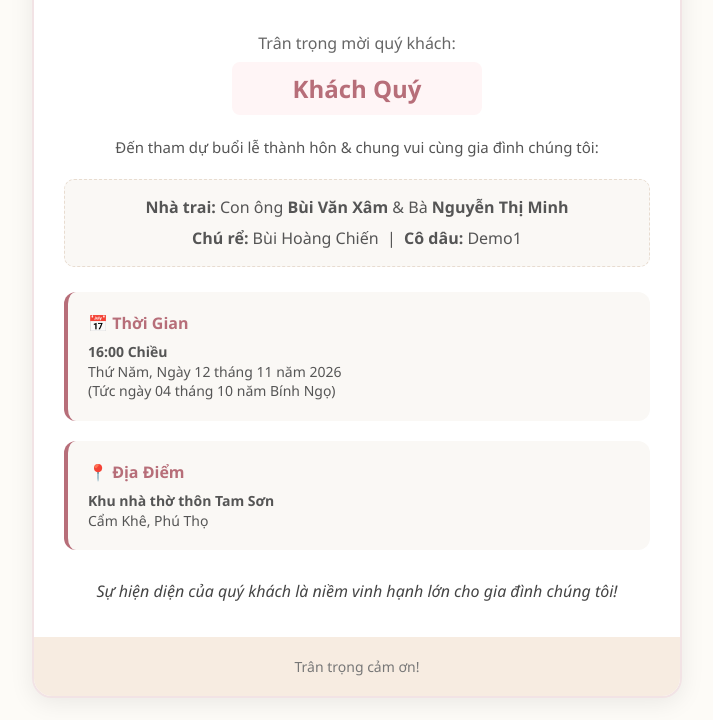
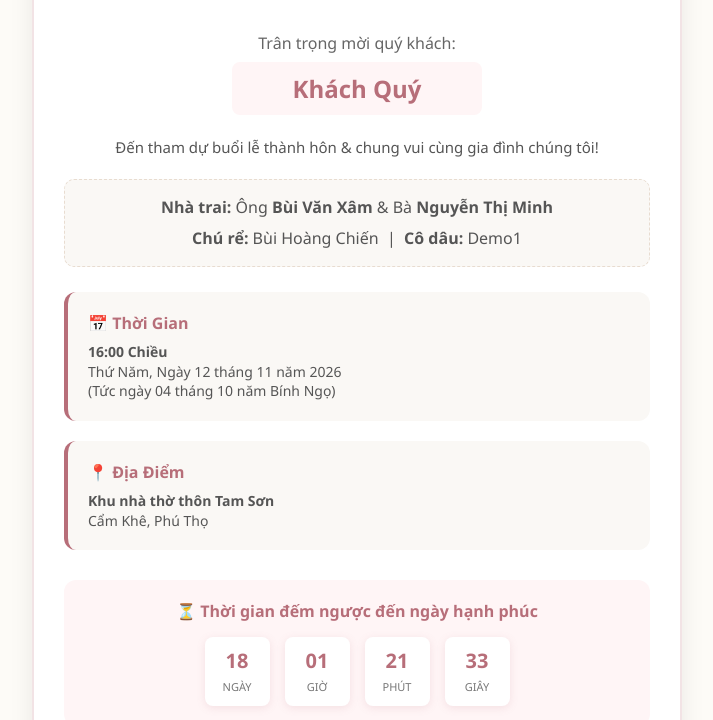
Before and after one commit to chienbeee/batngooday, a website: page public/invite.html in a window 1280 px wide. Shown: the part 232-952 px from the top of the page, without its empty margins (283-996 px from the left). Drawn offline with Linux system fonts and the light colour scheme.

Commit message:
Them bo dem nguoc

```diff
--- a/public/invite.html
+++ b/public/invite.html
@@ -11,7 +11,7 @@
         <div class="header-section">
             <span class="sub-title">Save The Date</span>
             <h1>Lễ Thành Hôn</h1>
-            <div class="couple-names">Hoàng Chiến & Demo1</div>
+            <div class="couple-names">Hoàng Chiến &amp; Demo1</div>
         </div>
 
         <div class="invitation-content">
@@ -19,11 +19,12 @@
             <div class="guest-name-box" id="displayGuestName">Đang tải tên...</div>
 
             <p class="intro-text">
-                Đến tham dự buổi lễ thành hôn &amp; chung vui cùng gia đình chúng tôi:
+                Đến tham dự buổi lễ thành hôn &amp; chung vui cùng gia đình chúng tôi!
             </p>
 
-            <div class="family-info" style="margin-bottom: 25px; text-align: center; color: #555;">
-                <p><strong>Nhà trai:</strong> Con ông <strong>Bùi Văn Xâm</strong> &amp; Bà <strong>Nguyễn Thị Minh</strong></p>
+            <!-- Thông tin Gia đình -->
+            <div class="family-info">
+                <p><strong>Nhà trai:</strong> Ông <strong>Bùi Văn Xâm</strong> &amp; Bà <strong>Nguyễn Thị Minh</strong></p>
                 <p style="margin-top: 5px;"><strong>Chú rể:</strong> Bùi Hoàng Chiến &nbsp;|&nbsp; <strong>Cô dâu:</strong> Demo1</p>
             </div>
 
@@ -42,6 +43,29 @@
                 </div>
             </div>
 
+            <!-- Bộ đếm ngược thời gian -->
+            <div class="countdown-section">
+                <h3>⏳ Thời gian đếm ngược đến ngày hạnh phúc</h3>
+                <div class="countdown-grid">
+                    <div class="countdown-item">
+                        <span class="countdown-number" id="days">00</span>
+                        <span class="countdown-label">Ngày</span>
+                    </div>
+                    <div class="countdown-item">
+                        <span class="countdown-number" id="hours">00</span>
+                        <span class="countdown-label">Giờ</span>
+                    </div>
+                    <div class="countdown-item">
+                        <span class="countdown-number" id="minutes">00</span>
+                        <span class="countdown-label">Phút</span>
+                    </div>
+                    <div class="countdown-item">
+                        <span class="countdown-number" id="seconds">00</span>
+                        <span class="countdown-label">Giây</span>
+                    </div>
+                </div>
+            </div>
+
             <div class="message-section">
                 <h3>Sự hiện diện của quý khách là niềm vinh hạnh lớn cho gia đình chúng tôi!</h3>
             </div>
@@ -53,14 +77,37 @@
     </div>
 
     <script>
-        // Lấy tên khách từ sessionStorage đã lưu lúc đăng nhập
+        // 1. Hiển thị tên khách từ sessionStorage
         const guestName = sessionStorage.getItem('guestName');
         if (guestName) {
             document.getElementById('displayGuestName').innerText = guestName;
         } else {
-            // Nếu truy cập thẳng trang invite.html mà chưa nhập tên
             document.getElementById('displayGuestName').innerText = "Khách Quý";
         }
+
+        // 2. Chạy bộ đếm ngược đến 16:00 ngày 12/11/2026
+        const weddingDate = new Date("2026-11-12T16:00:00").getTime();
+
+        const countdown = setInterval(function() {
+            const now = new Date().getTime();
+            const distance = weddingDate - now;
+
+            if (distance < 0) {
+                clearInterval(countdown);
+                document.querySelector(".countdown-section").innerHTML = "<h3>Đám cưới đã diễn ra! Chân thành cảm ơn quý khách!</h3>";
+                return;
+            }
+
+            const days = Math.floor(distance / (1000 * 60 * 60 * 24));
+            const hours = Math.floor((distance % (1000 * 60 * 60 * 24)) / (1000 * 60 * 60));
+            const minutes = Math.floor((distance % (1000 * 60 * 60)) / (1000 * 60));
+            const seconds = Math.floor((distance % (1000 * 60)) / 1000);
+
+            document.getElementById("days").innerText = String(days).padStart(2, '0');
+            document.getElementById("hours").innerText = String(hours).padStart(2, '0');
+            document.getElementById("minutes").innerText = String(minutes).padStart(2, '0');
+            document.getElementById("seconds").innerText = String(seconds).padStart(2, '0');
+        }, 1000);
     </script>
 </body>
 </html>
```
